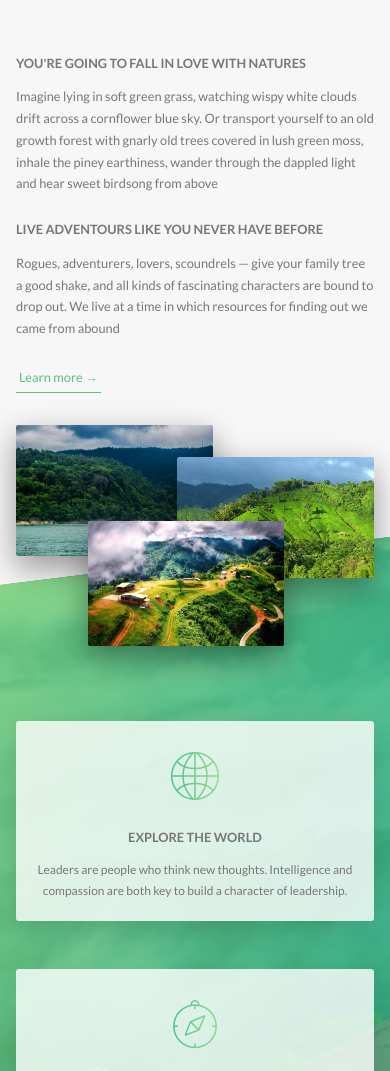
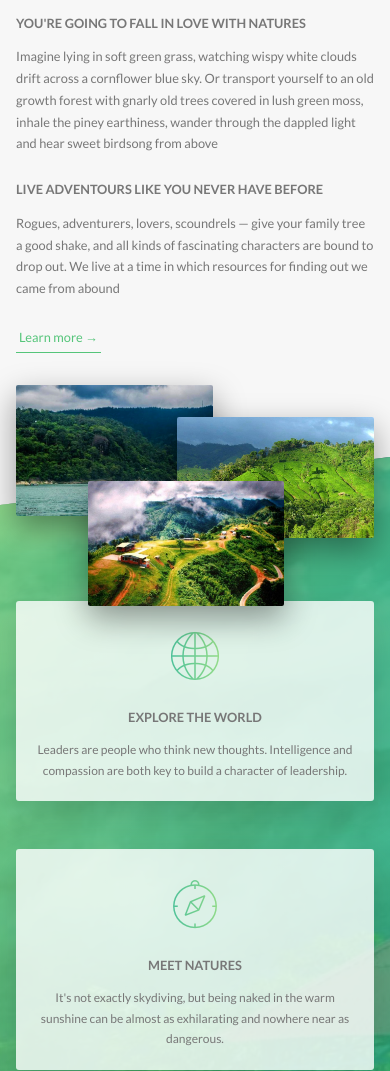
Before and after one commit to shaonkabir8/natours, a website: page index.html in a window 390 px wide. Shown: the part 828-1899 px from the top of the page. Drawn offline with Linux system fonts and the light colour scheme.

Commit message:
refactor(Responsive): complete almost 90% of responsive design

```diff
--- a/sass/components/_card.scss
+++ b/sass/components/_card.scss
@@ -159,4 +159,50 @@
     }
 
 
+
+    // Responsive Card Section
+    @include respond(tablet) {
+        height: auto;
+        border-radius: 3px;
+        background-color: $color-white;
+        box-shadow: 0 1.5rem 4rem rgba($color-black, .15);
+
+        &__side {
+            height: auto;
+            position: relative;
+            box-shadow: none;
+
+            &--back {
+                transform: rotateY(0);
+                clip-path: polygon(0 15%, 100% 0 , 100% 100%, 0 100%);
+            }
+        }
+
+        &:hover &__side--front {
+            transform: rotateY(0);
+        }
+
+        &__details {
+            padding: 1rem 3rem;
+        }
+
+        // BACK PART CONTENT
+        &__cta {
+            position: relative;
+            left: 0;
+            top: 0;
+            transform: translate(0);
+            width: 100%;
+            padding: 7rem 4rem 4rem 4rem;
+        }
+
+        &__price-box {
+            margin-bottom: 3rem;
+        }
+        &__price--value {
+            font-size: 4rem;
+        }
+
+    }
+
 }
--- a/sass/components/_form.scss
+++ b/sass/components/_form.scss
@@ -15,6 +15,10 @@
         background-color: rgba($color-white, .5);
         border-bottom: 3px solid transparent;
         transition: all .3s;
+
+        @include respond(tablet) {
+            width: 100%;
+        }
 
         &:focus {
             outline: none;
@@ -55,6 +59,11 @@
     &__radio-group {
         width: 49%;
         display: inline-block;
+
+        @include respond(tablet) {
+            width: 100%;
+            margin-bottom: 2rem;
+        }
     }
 
     &__radio-input {display: none;}
--- a/sass/components/_story.scss
+++ b/sass/components/_story.scss
@@ -8,6 +8,17 @@
     font-size: 1.6rem;
     transform: skewX(-12deg);
     transition: all .3s;
+
+
+    @include respond(tablet) {
+        width: 100%;
+        padding: 4rem;
+        padding-left: 7rem;
+    }
+
+    @include respond(phone) {
+        transform: skewX(0);
+    }
 
     &__shape {
         width: 15rem;
@@ -20,6 +31,11 @@
 
         transform: translateX(-3rem) skewX(12deg) ;
         position: relative;
+
+
+        @include respond(phone) {
+            transform: translateX(-3rem) skewX(0);
+        }
     }
 
     &__image {
@@ -29,6 +45,10 @@
     }
     &__text {
         transform: skewX(12deg);
+
+        @include respond(phone) {
+            transform: skewX(0);
+        }
     }
 
     &__caption {
--- a/sass/pages/_home.scss
+++ b/sass/pages/_home.scss
@@ -4,6 +4,10 @@
     margin: 0 auto;
     margin-top: -25vh;
     color: $color-grey-dark;
+
+    @include respond(tablet) {
+        padding: 20rem 0;
+    }
 }
 
 
@@ -19,6 +23,11 @@
     transform: skewY(-7deg);
     margin-top: -10rem;
 
+
+    @include respond(tablet) {
+        padding: 15rem 0;
+    }
+
     & > * {
         transform: skewY(7deg);
     }
@@ -29,18 +38,33 @@
     background-color: $color-grey-light;
     padding: 25rem 0 15rem 0;
     margin-top: -10rem;
+
+
+    @include respond(tablet) {
+        padding: 20rem 0 10rem 0;
+    }
 }
 
 .section-story {
     position: relative;
     padding: 15rem 0;
     color: $color-grey-dark;
+
+
+    @include respond(tablet) {
+        padding: 10rem 0;
+    }
 }
 
 .section-book {
     padding: 15rem 0;
     background-image: linear-gradient($color-primary-light, $color-primary-dark);
     color: $color-grey-dark;
+
+
+    @include respond(tablet) {
+        padding: 10rem 0;
+    }
 }
 
 .book {
@@ -56,9 +80,38 @@
     box-shadow: 0 1.5rem 4rem rgba($color-black, .15);
     border-radius: 3px;
     // height: 50rem;
+
+    @include respond(desktop) {
+        background-image: linear-gradient(
+        105deg,
+        rgba($color-white, .9) 0%,
+        rgba($color-white, .9) 60%,
+        transparent 60%,
+        ),
+        url(../img/sea.jpg);
+        background-size: cover;
+    }
+
+    @include respond(tablet) {
+        background-image: linear-gradient(
+        to right,
+        rgba($color-white, .9) 0%,
+        rgba($color-white, .9) 100%,
+        ),
+        url(../img/sea.jpg);
+    }
 }
 
 .form {
     width: 50%;
     padding:6rem;
+
+
+    @include respond(desktop) {
+        width: 60%;
+    }
+
+    @include respond(tablet) {
+        width: 100%;
+    }
 }
```
Also changed, not shown: css/style.css.
